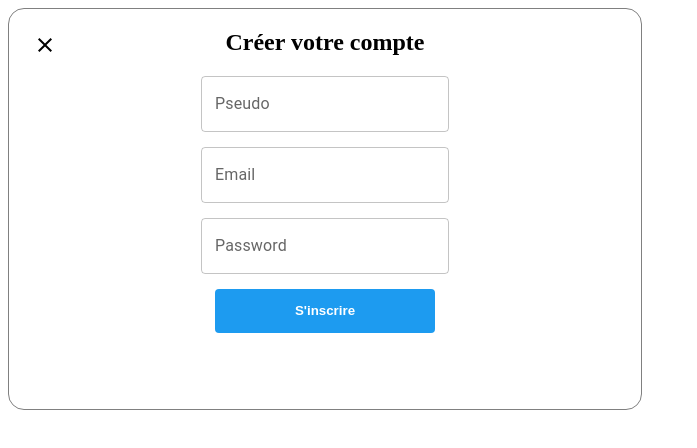
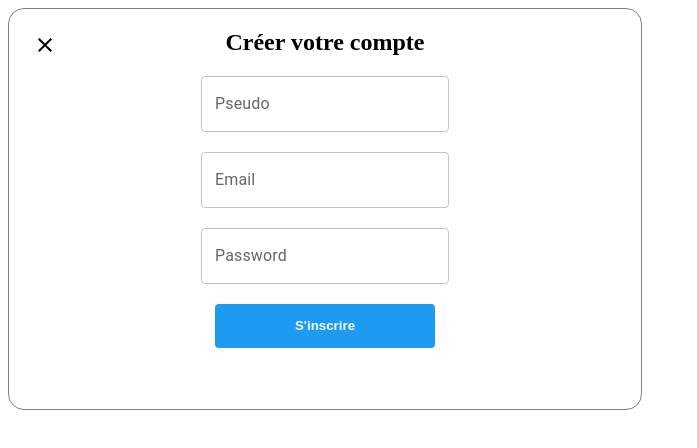
Before and after one commit to D-D-f/Twitter, a React (Vite) app: page / in a window 1280 px wide. Shown: the top 448 px of the page, without its empty margins (0-697 px from the left). Built offline with nearby package versions, Linux system fonts and the light colour scheme.

Commit message:
update inscription

```diff
--- a/src/App.css
+++ b/src/App.css
@@ -1,3 +1,4 @@
 :root {
   --primaryColor: rgb(29, 155, 240);
+  --colorError: #e0245e;
 }
--- a/src/pages/Inscription/Inscription.jsx
+++ b/src/pages/Inscription/Inscription.jsx
@@ -6,7 +6,11 @@ import { useForm } from "react-hook-form";
 import { useState } from "react";
 
 const Inscription = () => {
-  const { register, handleSubmit } = useForm();
+  const {
+    register,
+    handleSubmit,
+    formState: { errors },
+  } = useForm();
   const onSubmit = (data) => console.log(data);
   const [hidden, setHidden] = useState(false);
 
@@ -25,25 +29,66 @@ const Inscription = () => {
       <h2>Créer votre compte</h2>
 
       <TextField
-        id="outlined-basic"
+        style={{ marginBottom: "5px" }}
         label="Pseudo"
-        {...register("Pseudo")}
+        {...register("Pseudo", {
+          required: "Le champ pseudo est requis.",
+          minLength: {
+            value: 4,
+            message: "Il faut un minimum de 4 caractères",
+          },
+        })}
         variant="outlined"
       />
+      <span
+        style={{
+          marginBottom: "15px",
+          color: "var(--colorError)",
+          fontWeight: "bold",
+        }}
+      >
+        {errors.Pseudo?.message}
+      </span>
       <TextField
-        style={{ marginTop: "15px" }}
-        id="outlined-basic"
+        style={{ marginBottom: "5px" }}
         label="Email"
-        {...register("Email")}
+        {...register("email", { required: "Le champ email est requis." })}
+        type="email"
+        autoComplete="username"
         variant="outlined"
       />
+      <span
+        style={{
+          marginBottom: "15px",
+          color: "var(--colorError)",
+          fontWeight: "bold",
+        }}
+      >
+        {errors.email?.message}
+      </span>
       <TextField
-        style={{ marginTop: "15px", marginBottom: "15px" }}
-        id="outlined-basic"
+        style={{ marginBottom: "5px" }}
         label="Password"
-        {...register("Password")}
+        {...register("password", {
+          required: "Le champ password est requis.",
+          minLength: {
+            value: 4,
+            message: "Il faut un minimum de 4 caractères",
+          },
+        })}
+        type="password"
+        autoComplete="current-password"
         variant="outlined"
       />
+      <span
+        style={{
+          marginBottom: "15px",
+          color: "var(--colorError)",
+          fontWeight: "bold",
+        }}
+      >
+        {errors.password?.message}
+      </span>
 
       <Button className={classes.buttonInscription} type="submit">
         {"S'inscrire"}
```
